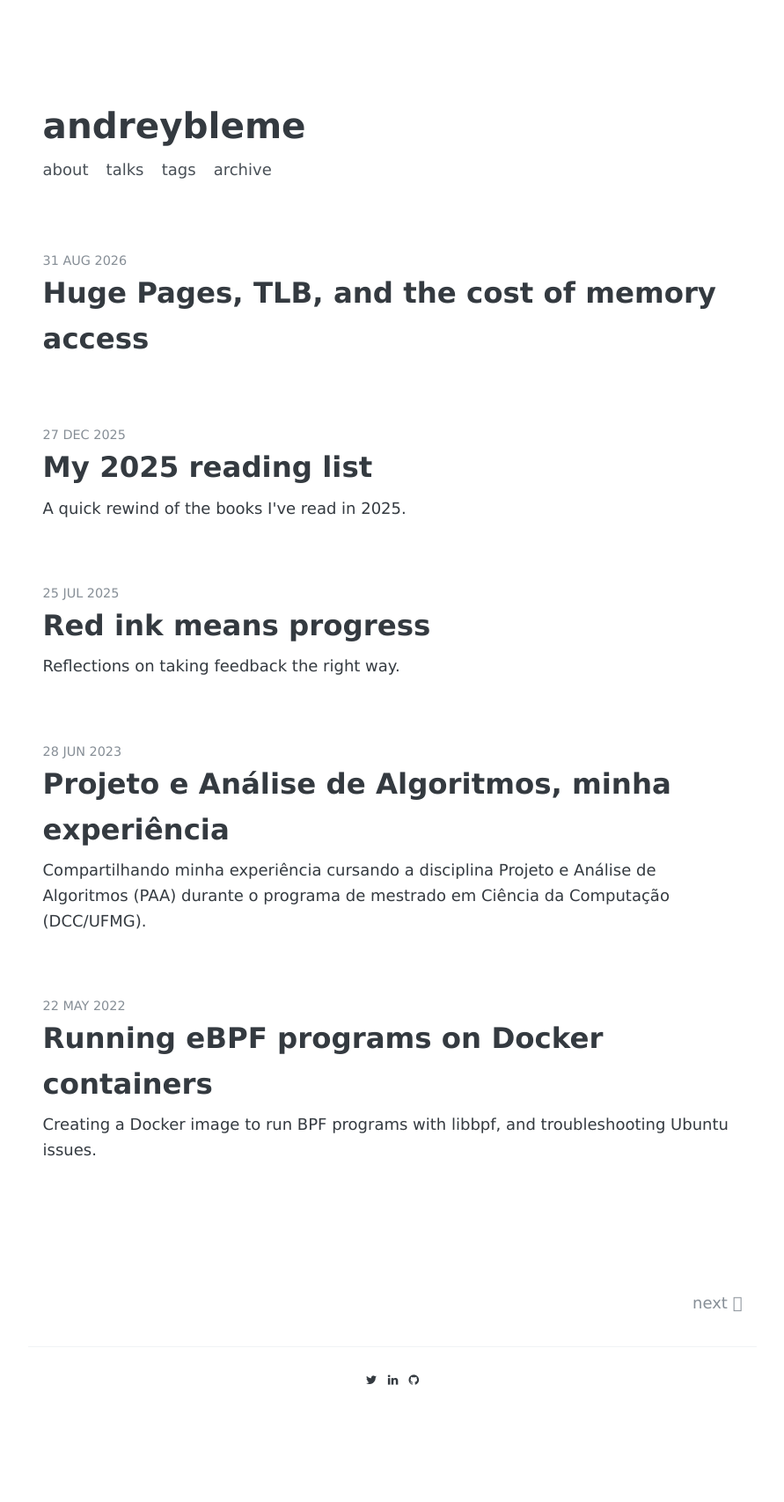
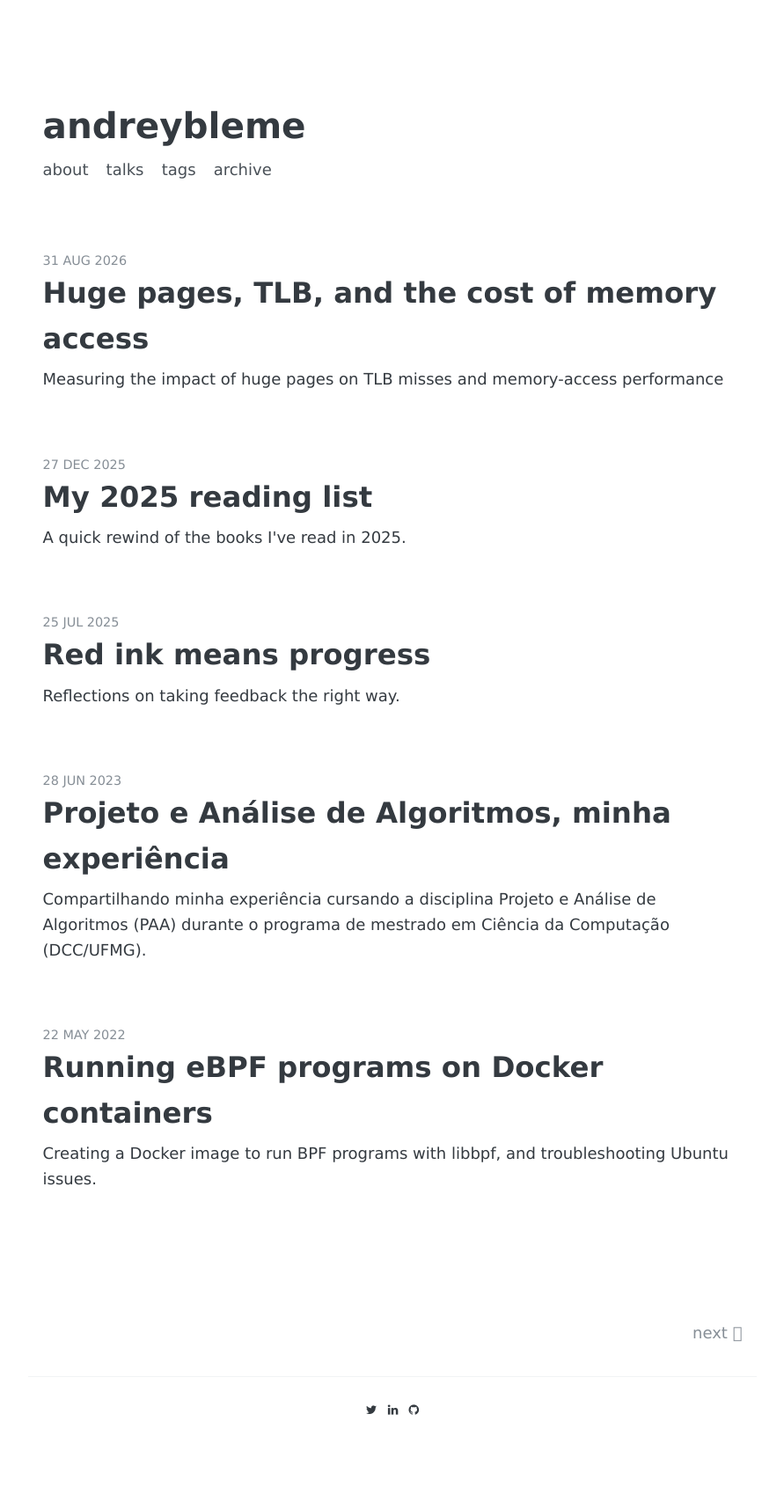
Before and after one commit to andreybleme/andreybleme.github.io, a Jekyll site: the page built from index.html, in a window 1280 px wide. Shown: the whole page at 88% size, without its empty margins (194-1085 px from the left). Built offline with Jekyll 4.4.1, drawn with Linux system fonts in a browser that asks for light colours; nearby versions of some CDN libraries; some web fonts are replaced; the list of posts is cut into pages by our own code; before the commit the page ends 1674 px from its top, so only the background shows below that.

Commit message:
chore: add description and fix figures

```diff
--- a/_posts/2026-08-31-huge-pages-tlb-and-the-cost-of-memory-access.markdown
+++ b/_posts/2026-08-31-huge-pages-tlb-and-the-cost-of-memory-access.markdown
@@ -1,7 +1,7 @@
 ---
 layout: post
-title:  "Huge Pages, TLB, and the cost of memory access"
-description: ""
+title:  "Huge pages, TLB, and the cost of memory access"
+description: "Measuring the impact of huge pages on TLB misses and memory-access performance"
 tags: [operating-systems, perf]
 date:   2026-08-31 13:13:52
 comments: true
@@ -160,15 +160,15 @@
 
 Here are the results for normal 4 KiB pages, 2 MiB huge pages, and 1 GiB huge pages.
 
-[TLB misses](https://raw.githubusercontent.com/andreybleme/andreybleme.github.io/master/assets/img/dtlb_load_misses.png "TLB misses")
+![TLB misses](https://raw.githubusercontent.com/andreybleme/andreybleme.github.io/master/assets/img/dtlb_load_misses.png "TLB misses")
 
 Figure 1. Graph presenting number of TLB misses by memory page sizes
 
-[TLB page faults](https://raw.githubusercontent.com/andreybleme/andreybleme.github.io/master/assets/img/page_faults.png "TLB page faults")
+![TLB page faults](https://raw.githubusercontent.com/andreybleme/andreybleme.github.io/master/assets/img/page_faults.png "TLB page faults")
 
 Figure 2. Graph presenting number of memory page faults by page sizes
 
-[Execution time](https://raw.githubusercontent.com/andreybleme/andreybleme.github.io/master/assets/img/execution_time.png "Execution time")
+![Execution time](https://raw.githubusercontent.com/andreybleme/andreybleme.github.io/master/assets/img/execution_time.png "Execution time")
 
 Figure 3. Graph presenting the CPU execution time in seconds for each memory page size
 
```
